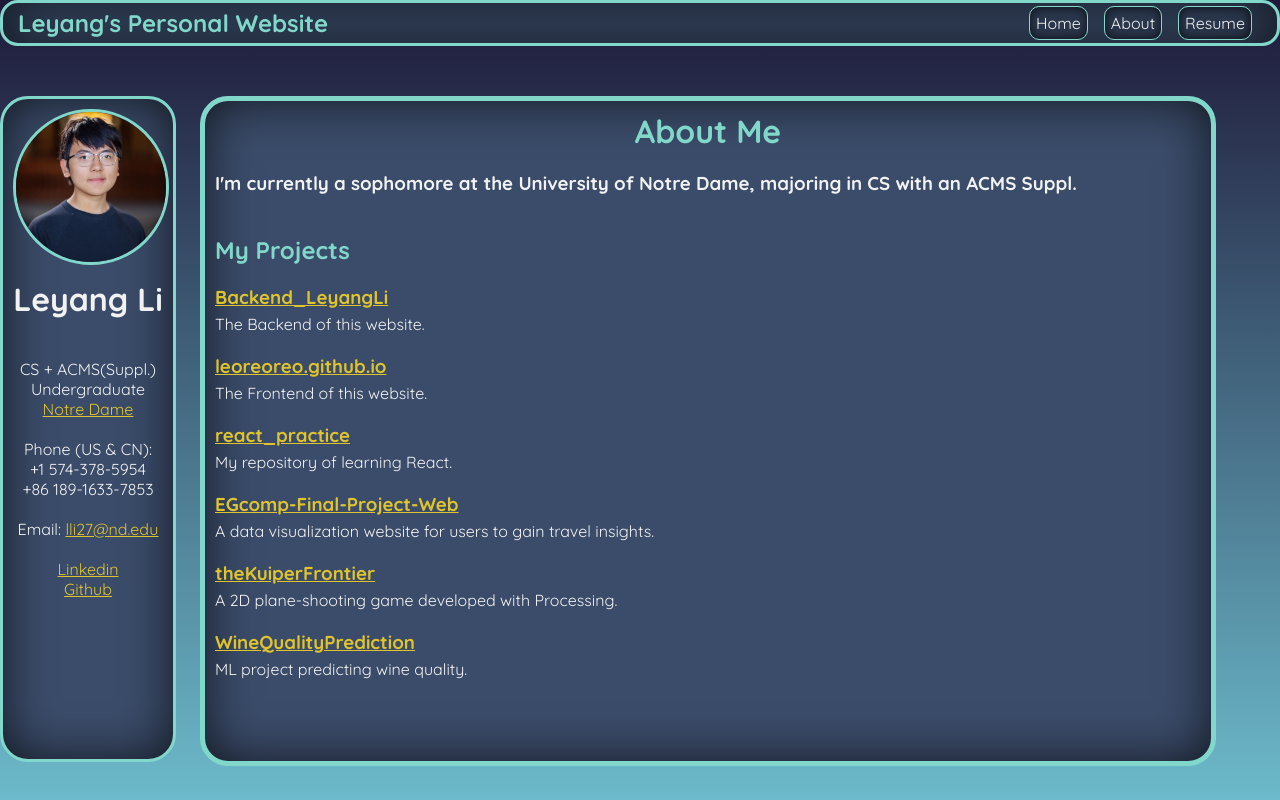
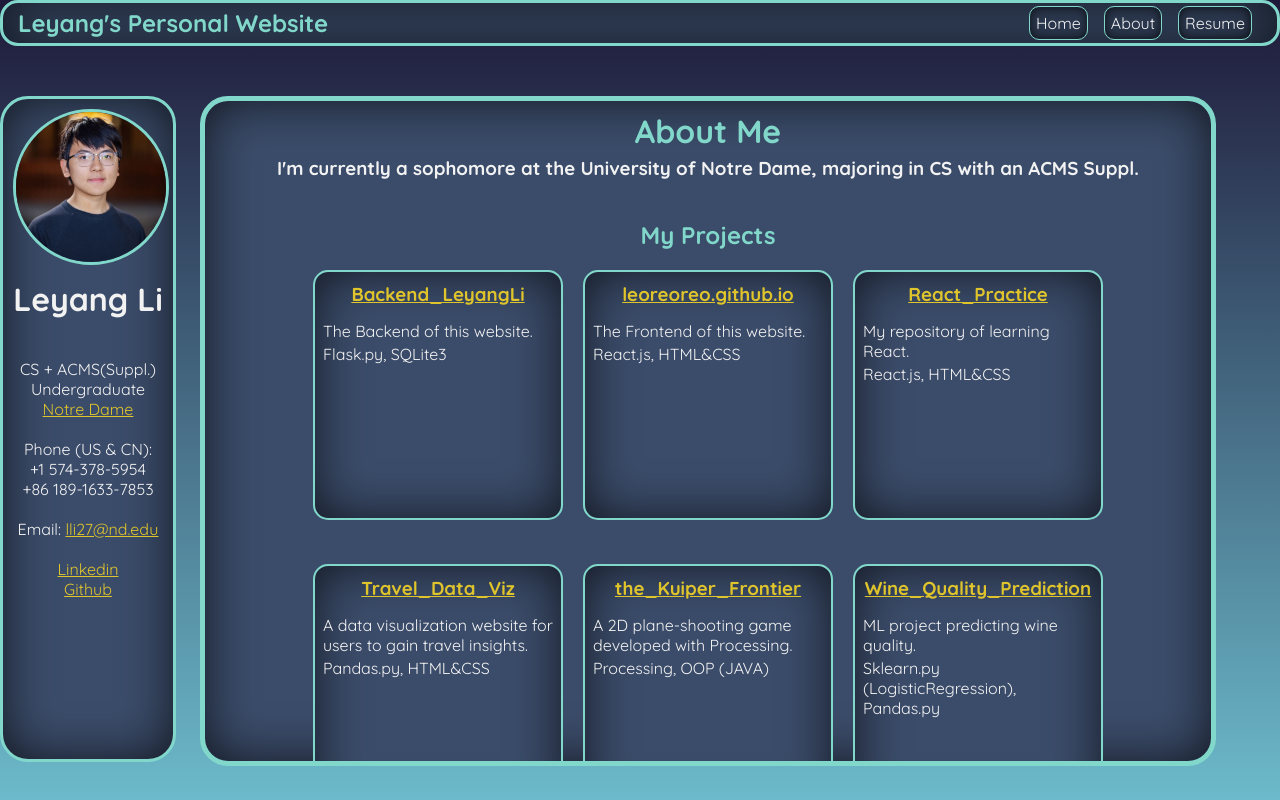
Before and after one commit to Leoreoreo/leoreoreo.github.io, a React (Create React App) app: page /about in a window 1280 px wide. Built offline with nearby package versions, Linux system fonts and the light colour scheme.

Commit message:
Rearrange CSS

```diff
--- a/src/components/Navbar.js
+++ b/src/components/Navbar.js
@@ -1,4 +1,5 @@
 import { Link } from 'react-router-dom';
+import './Navbar.css';
 
 const Navbar = () => {
     return (
--- /dev/null
+++ b/src/components/about.css
@@ -0,0 +1,58 @@
+.about h1 {
+    color: var(--titleColor);
+    text-align: center;
+}
+.about h2 {
+    color: var(--titleColor);
+    margin-top: 40px;
+    margin-bottom: 20px;
+    text-align: center;
+}
+.about h3 {
+    margin-top: 5px;
+    margin-bottom: 15px;
+    text-align: center;
+}
+.about p {
+    margin: 3px;
+}
+.project-container {
+    display: flex;
+    flex-wrap: wrap;
+    justify-content: center; /* Center the items horizontally */
+    gap: 20px; /* Adjust the spacing between items */
+}
+
+.project {
+    flex: 0 1 250px; /* Fixed width for each project */
+    height: 250px; /* Fixed height for each project */
+    box-sizing: border-box;
+    padding: 5px;
+    border: 2px solid var(--titleColor);
+    border-radius: 15px;
+    background-color: #3b4c6a;
+    box-shadow: inset 0 0 50px rgba(0, 0, 0, 0.7);
+    margin-bottom: 3vh;
+}
+
+@media (max-width: 768px) {
+    .project {
+        flex: 0 1 48%; /* Adjust the width for smaller screens */
+        height: auto; /* Allow height to adjust based on content */
+    }
+}
+
+@media (max-width: 576px) {
+    .project {
+        flex: 0 1 100%; /* Full width for even smaller screens */
+        height: auto; /* Allow height to adjust based on content */
+    }
+}
+
+
+.img {
+    width: 20vw;
+    height: 20vh;
+    border: 3px solid var(--titleColor);
+    border-radius: 5%;
+}
--- a/src/components/about.js
+++ b/src/components/about.js
@@ -1,5 +1,5 @@
 import React from 'react';
-
+import './about.css';
 
 export default function About() {
   const projects = [
@@ -7,37 +7,49 @@ export default function About() {
       "id": "R_kgDOK0lciA",
       "name": "Backend_LeyangLi",
       "description": "The Backend of this website.",
-      "url": "https://github.com/Leoreoreo/Backend_LeyangLi"
+      "pic": null,
+      "url": "https://github.com/Leoreoreo/Backend_LeyangLi",
+      "techStack": "Flask.py, SQLite3"
     },
     {
       "id": "R_kgDOK0rHnA",
       "name": "leoreoreo.github.io",
       "description": "The Frontend of this website.",
-      "url": "https://github.com/Leoreoreo/leoreoreo.github.io"
+      "pic": null,
+      "url": "https://github.com/Leoreoreo/leoreoreo.github.io",
+      "techStack": "React.js, HTML&CSS"
     },
     {
       "id": "R_kgDOKyY1cg",
-      "name": "react_practice",
+      "name": "React_Practice",
       "description": "My repository of learning React.",
-      "url": "https://github.com/Leoreoreo/react_practice"
+      "pic": null,
+      "url": "https://github.com/Leoreoreo/react_practice",
+      "techStack": "React.js, HTML&CSS"
     },
     {
       "id": "R_kgDOJVNUqA",
-      "name": "EGcomp-Final-Project-Web",
+      "name": "Travel_Data_Viz",
       "description": "A data visualization website for users to gain travel insights.",
-      "url": "https://github.com/Leoreoreo/EGcomp-Final-Project-Web"
+      "pic": null,
+      "url": "https://github.com/Leoreoreo/EGcomp-Final-Project-Web",
+      "techStack": "Pandas.py, HTML&CSS"
     },
     {
       "id": "R_kgDOKzpaHw",
-      "name": "theKuiperFrontier",
+      "name": "the_Kuiper_Frontier",
       "description": "A 2D plane-shooting game developed with Processing.",
-      "url": "https://github.com/Leoreoreo/theKuiperFrontier"
+      "pic": null,
+      "url": "https://github.com/Leoreoreo/theKuiperFrontier",
+      "techStack": "Processing, OOP (JAVA)"
     },
     {
       "id": "R_kgDOK1A_qg",
-      "name": "WineQualityPrediction",
+      "name": "Wine_Quality_Prediction",
       "description": "ML project predicting wine quality.",
-      "url": "https://github.com/Leoreoreo/WineQualityPrediction"
+      "pic": null,
+      "url": "https://github.com/Leoreoreo/WineQualityPrediction",
+      "techStack": "Sklearn.py (LogisticRegression), Pandas.py"
     }
   ]
   return (
@@ -45,14 +57,18 @@ export default function About() {
       <h1>About Me</h1>
       <h3>I'm currently a sophomore at the University of Notre Dame, majoring in CS with an ACMS Suppl.</h3>
       <h2>My Projects</h2>
+      <div className="project-container">
         {projects.map( (project) => {
           return (
-            <div key = {project.id}>
+              <div key = {project.id} className="project">
                   <h3><a href={project.url} className="links">{project.name}</a></h3>
                   <p>{project.description}</p>
+                  {project.pic != null && <img src={project.pic} alt="" className="img" />}
+                  <p>{project.techStack}</p>
               </div>
           )
         })}
       </div>
+    </div>
   );
 };
--- /dev/null
+++ b/src/components/block.css
@@ -0,0 +1,32 @@
+.block {
+    background-color: #3b4c6a;
+    position: fixed;
+    top: 12%;
+    height: 80%;
+    left: 0;
+    width: 150px;
+    padding: 10px;
+    text-align: center;
+    border: 3px solid var(--titleColor);
+    border-radius: 28px;
+    background-color: #3b4c6a;
+    transition: background-size 0.3s;
+    box-shadow: inset 0 0 50px rgba(0, 0, 0, 0.7);
+    overflow-y: auto;
+}
+
+.info {
+    color:var(--textColor);
+    margin-top: 10px;
+}
+.info h2 {
+    font-size: 2em;
+    margin-bottom: 40px;
+}
+
+.round-image {
+    width: 150px;
+    height: 150px;
+    border: 3px solid var(--titleColor);
+    border-radius: 50%;
+}
--- a/src/components/block.js
+++ b/src/components/block.js
@@ -1,12 +1,14 @@
+import './block.css';
 import picofme from "./../img/Leyang Li.jpeg"
+
 const Block = () => {
     return (
         <div className="block">
-            <img src={picofme} alt="My Image" className="round-image"/>
+            <img src={picofme} alt="" className="round-image"/>
             <div className="info">
                 <h2>Leyang Li</h2>
                 <p>CS + ACMS(Suppl.) Undergraduate</p>
-                <p><a href="https://www.nd.edu" target="_blank" className="links">Notre Dame</a></p>
+                <p><a href="https://www.nd.edu" className="links">Notre Dame</a></p>
                 <br/>
                 <p>Phone (US & CN):</p>
                 <p>+1 574-378-5954</p>
--- /dev/null
+++ b/src/components/home.css
@@ -0,0 +1,13 @@
+.home h1 {
+    color: var(--titleColor);
+    text-align: center;
+}
+.home h2 {
+    color: var(--titleColor);
+    margin-top: 40px;
+    margin-bottom: 20px;
+}
+.home h3 {
+    margin-top: 20px;
+    margin-bottom: 5px;
+}
--- a/src/components/home.js
+++ b/src/components/home.js
@@ -1,11 +1,10 @@
-import React, { useState, useEffect } from 'react';
-import ResumeSection from './resumeSection';
-import useFetch from "./useFetch";
+import React from 'react';
+import './home.css';
 
 const Home = () => {
 
     return (
-        <div className="about">
+        <div className="home">
           <h1>Hi! I'm Leyang!</h1>
           <br/>
           <h1>Welcome to My Personal Website :D</h1>
--- /dev/null
+++ b/src/components/resume.css
@@ -0,0 +1,18 @@
+.resume h1 {
+    color: var(--titleColor);
+    text-align: center;
+}
+.resume h2 {
+    color: var(--titleColor);
+    margin-top: 40px;
+    margin-bottom: 20px;
+}
+.resume h3 {
+    margin-top: 20px;
+    margin-bottom: 5px;
+}
+.timeAndLocation {
+    text-align: right;
+    margin-right: 40px;
+    font-size: 13px;
+}
--- a/src/components/resume.js
+++ b/src/components/resume.js
@@ -1,13 +1,14 @@
-import React, { useState, useEffect } from 'react';
+import React from 'react';
 import ResumeSection from './resumeSection';
 import useFetch from "./useFetch";
+import './resume.css';
 
 const Resume = (props) => {
     const { data: resumeData, isPending, error } = useFetch(`${props.url}/about`);
     let displayedTitle = '';
 
     return (
-        <div className="about">
+        <div className="resume">
           <h1>Welcome to My Resume</h1>
           { error && <div>{ error }</div> }
           { isPending && <div>Loading...</div> }
--- a/src/components/resumeSection.js
+++ b/src/components/resumeSection.js
@@ -2,9 +2,9 @@ import React from 'react';
 
 const ResumeSection = ({ activity, location, date, items }) => {
   return (
-    <div className="resume-section">
+    <div>
       <h3>{activity}</h3>
-      <div className="right-align">{location} | {date}</div>
+      <div className="timeAndLocation">{location} | {date}</div>
       <ul>
         {items.map((item, index) => (
           <li key={index}>{item}</li>
--- a/src/index.css
+++ b/src/index.css
@@ -18,77 +18,11 @@ body {
   color: var(--textColor);
 }
 
-.navbar {
-  display: flex;
-  align-items: center;
-  top: 0px;
-  left: 0px;
-  right: 0px;
-  /* max-width: 600px; */
-  margin: 0;
-  border: 3px solid var(--titleColor);
-  padding: 5px;
-  border-radius: 18px;
-  text-align: center;
-  background-color: #3b4c6a;
-  transition: background-size 0.3s;
-  position: fixed;
-  box-shadow: inset 0 0 50px rgba(0, 0, 0, 0.7);
-}
-.navbar h1 {
-  margin-left: 10px;
-  color: var(--titleColor);
-}
-.navbar .links {
-  margin-left: auto;
-  margin-right: 20px;
-}
-.navbar a {
-  margin-left: 16px;
-  text-decoration: none;
-  padding: 6px;
-  border: 1.5px solid var(--titleColor);
-  border-radius: 10px;
-  box-shadow: inset 0 0 10px rgba(0, 0, 0, 0.7);
-}
-.navbar a:hover {
-  color: var(--hoverColor);
-}
-
-.block {
-  background-color: #3b4c6a;
-  position: fixed;
-  top: 12%;
-  height: 80%;
-  left: 0;
-  width: 150px;
-  padding: 10px;
-  text-align: center;
-  border: 3px solid var(--titleColor);
-  border-radius: 28px;
-  background-color: #3b4c6a;
-  transition: background-size 0.3s;
-  box-shadow: inset 0 0 50px rgba(0, 0, 0, 0.7);
-  overflow-y: auto;
-}
-
-.info {
-  color:var(--textColor);
-  margin-top: 10px;
-}
 .links {
   color:var(--hoverColor);
 }
-.info h2 {
-  font-size: 2em;
-  margin-bottom: 40px;
-}
-
-.round-image {
-  width: 150px;
-  height: 150px;
-  border: 3px solid var(--titleColor);
-  border-radius: 50%;
+.links a :hover {
+  color: var(--titleColor);
 }
 
 .content {
@@ -105,24 +39,3 @@ body {
   box-shadow: inset 0 0 50px rgba(0, 0, 0, 0.7);
   overflow-y: auto;
 }
-
-.right-align {
-  text-align: right;
-  margin-right: 40px;
-  font-size: 13px;
-}
-
-.about h1 {
-  color: var(--titleColor);
-  text-align: center;
-}
-
-.about h2 {
-  color: var(--titleColor);
-  margin-top: 40px;
-  margin-bottom: 20px;
-}
-.about h3 {
-  margin-top: 20px;
-  margin-bottom: 5px;
-}
```
Also changed, not shown: src/components/Navbar.css (added, +36 -0 lines). Lines whose indentation alone changed are shown as unchanged.
